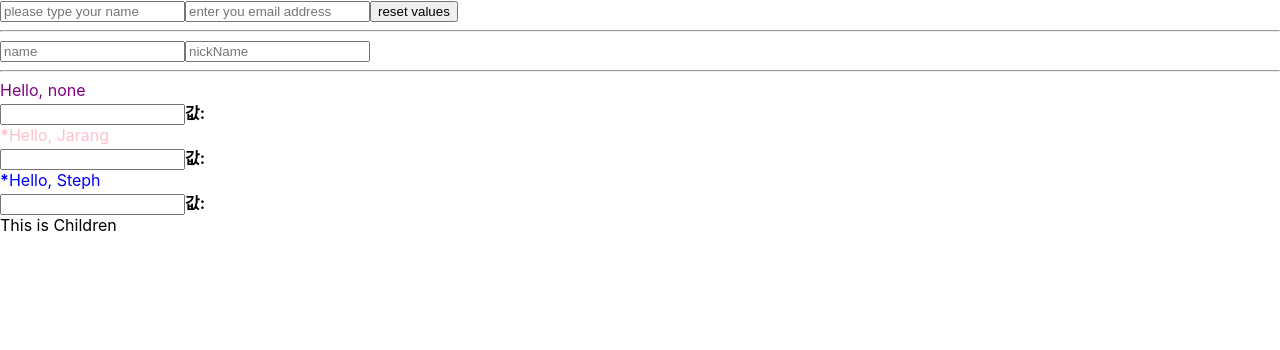
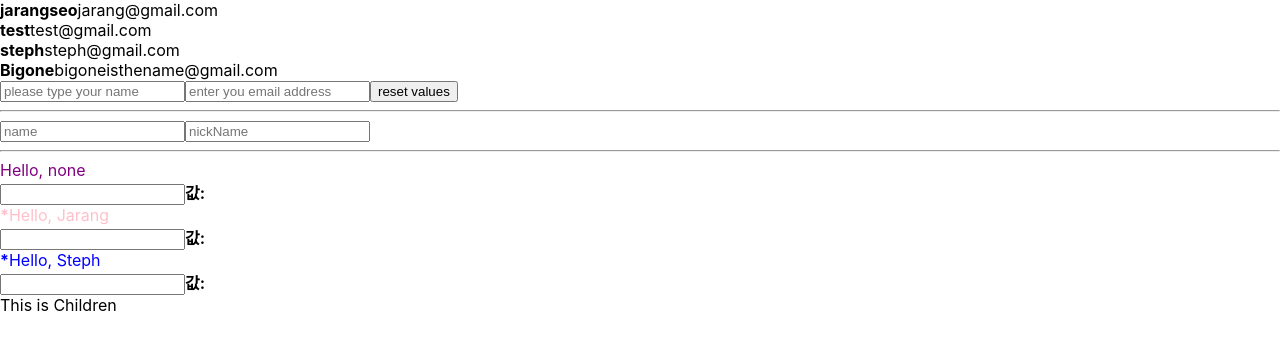
Before and after one commit to goforitrj/begin-react, a React (Create React App) app: page / in a window 1280 px wide. Shown: the top 350 px of the page. Built offline with nearby package versions, Linux system fonts and the light colour scheme.

Commit message:
Edit UserList.js

```diff
--- a/src/App.js
+++ b/src/App.js
@@ -2,10 +2,12 @@ import React from "react";
 import Hello from "./Hello";
 import Info from "./Info";
 import InputSample from "./InputSample";
+import UserList from "./UserList";
 
 function App() {
     return (
         <div className="App">
+            <UserList />
             <InputSample />
             <hr />
             <Info />
--- /dev/null
+++ b/src/UserList.js
@@ -0,0 +1,42 @@
+import React from "react";
+function User({ user, index }) {
+    return (
+        <div>
+            <b>{user.username}</b>
+            <span>{user.email}</span>
+        </div>
+    );
+}
+function UserList() {
+    const users = [
+        {
+            id: 1,
+            username: "jarangseo",
+            email: "jarang@gmail.com"
+        },
+        {
+            id: 2,
+            username: "test",
+            email: "test@gmail.com"
+        },
+        {
+            id: 3,
+            username: "steph",
+            email: "steph@gmail.com"
+        },
+        {
+            id: 4,
+            username: "Bigone",
+            email: "bigoneisthename@gmail.com"
+        }
+    ];
+    return (
+        <>
+            {users.map(user => (
+                <User key={user.id} user={user} />
+            ))}
+        </>
+    );
+}
+
+export default UserList;
```
